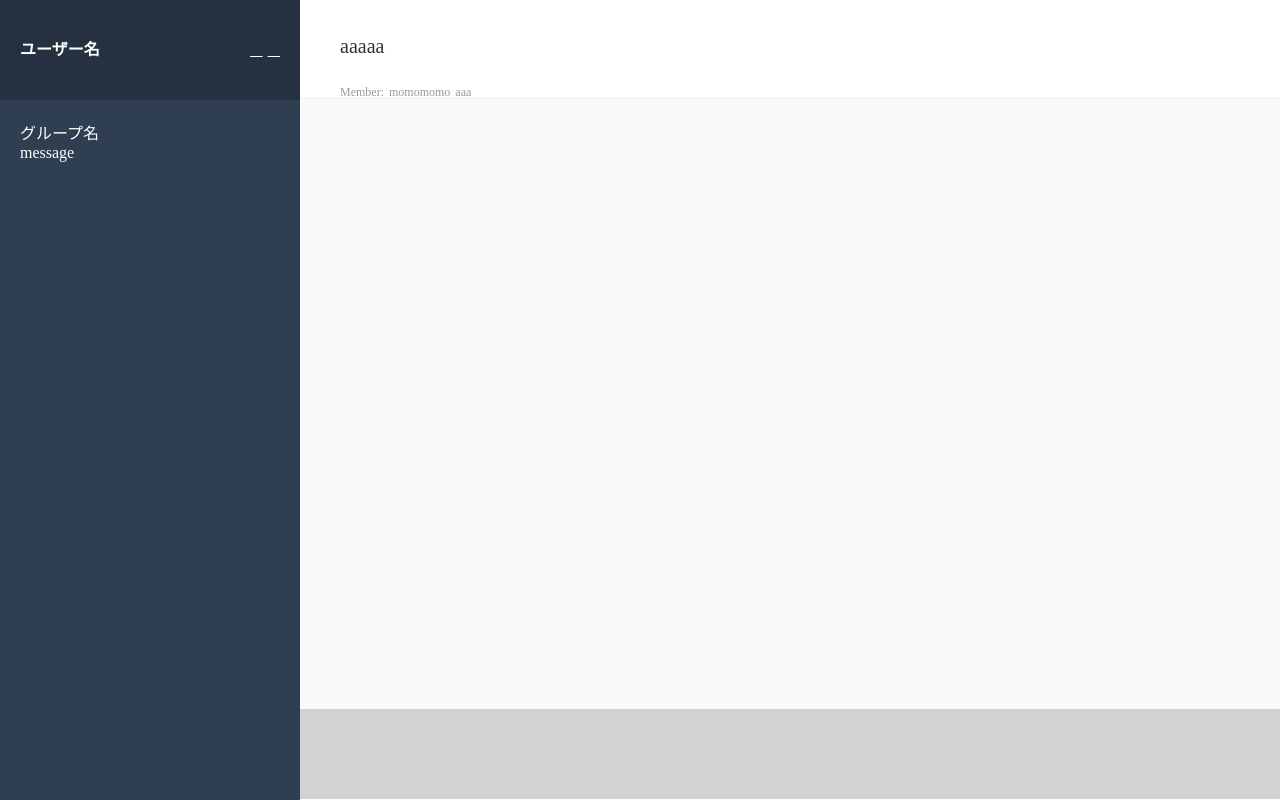
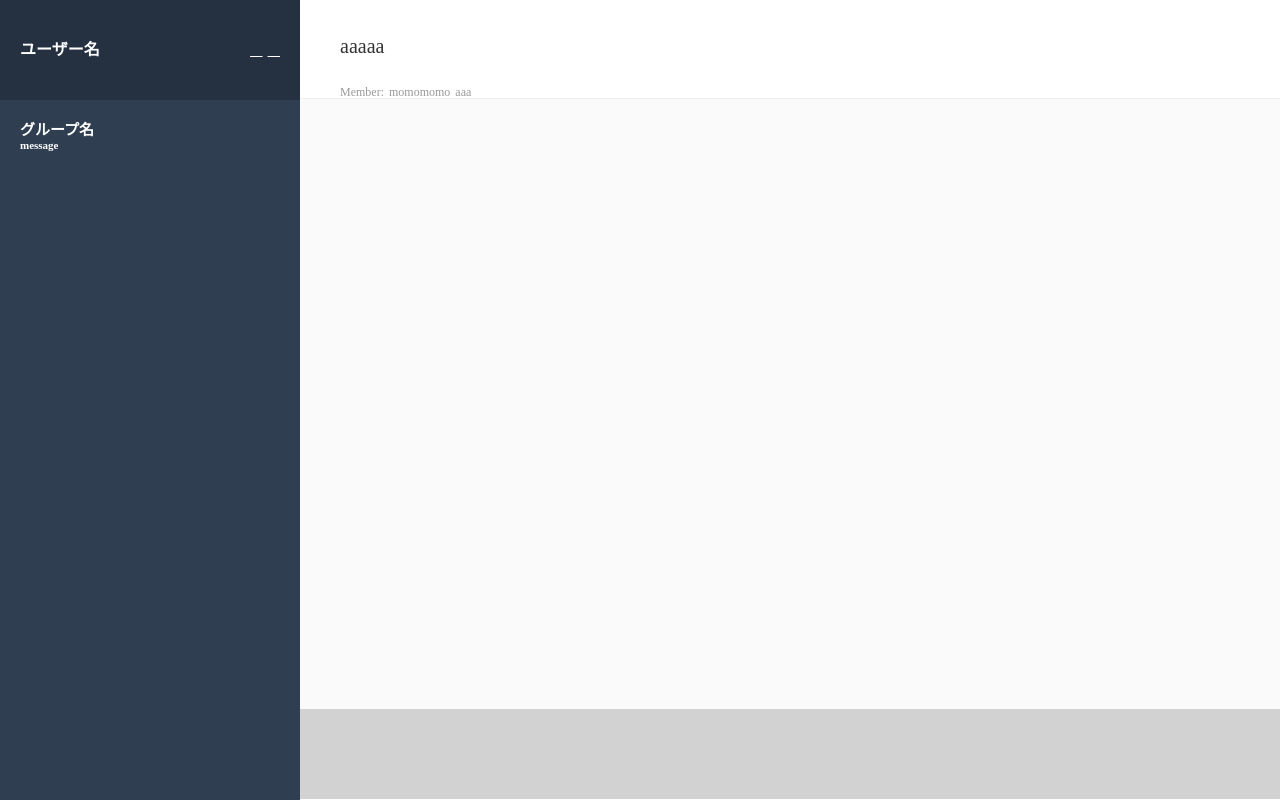
Before and after one commit to mossam628/chat-space, a Rails app: page / in a window 1280 px wide. Run offline with Rails 7, Linux system fonts and the light colour scheme; style sheets or scripts are compiled from the project's sources; some libraries are stand-ins or nearby versions.

Commit message:
chatspace-front-sidebar

```diff
--- a/app/assets/stylesheets/modules/_messages.scss
+++ b/app/assets/stylesheets/modules/_messages.scss
@@ -48,28 +48,26 @@
     height: calc(100% - 100px);
     background-color: #2f3e51;
     padding:20px 20px 0;
-    .group-page {
-      text-decoration: none;
-      color: #ffffff;
-      &__box {
-      height: 35px;
+    &__box {
+      height: 31px;
       width: 260px;
       margin-bottom: 40px;
       font-weight: bold;
       color: #ffffff;
       box-sizing: border-box;
       display: block;
-        &__name {
+      &__name {
         font-size: 15px;
         height: 20px;
-        line-height: 15px;
-        padding-bottom: 5px;
-        }
-        &__message {
+        line-height: 20px;
+        margin-bottom: 5px;
+        text-decoration: none;
+        color: #ffffff;
+      }
+      &__message {
         font-size: 11px;
         height: 11px;
         line-height: 11px;
-        }
       }
     }
   }
--- a/app/views/shared/_side_bar.html.haml
+++ b/app/views/shared/_side_bar.html.haml
@@ -11,9 +11,9 @@
         =link_to"#",class:"setting"do
           =icon('fas','cog')
   .side-bar__group-list
-    = link_to "#" , class: "group-page" do
-      .side-bar__group-list__box
-        %p.side-bar__group-list__name
-          グループ名
-        %p.side-bar__group-list__message
-          message
+    .side-bar__group-list__box
+      %p
+      = link_to "#" , class: "side-bar__group-list__box__name" do
+        グループ名
+      %p.side-bar__group-list__box__message
+        message
```
